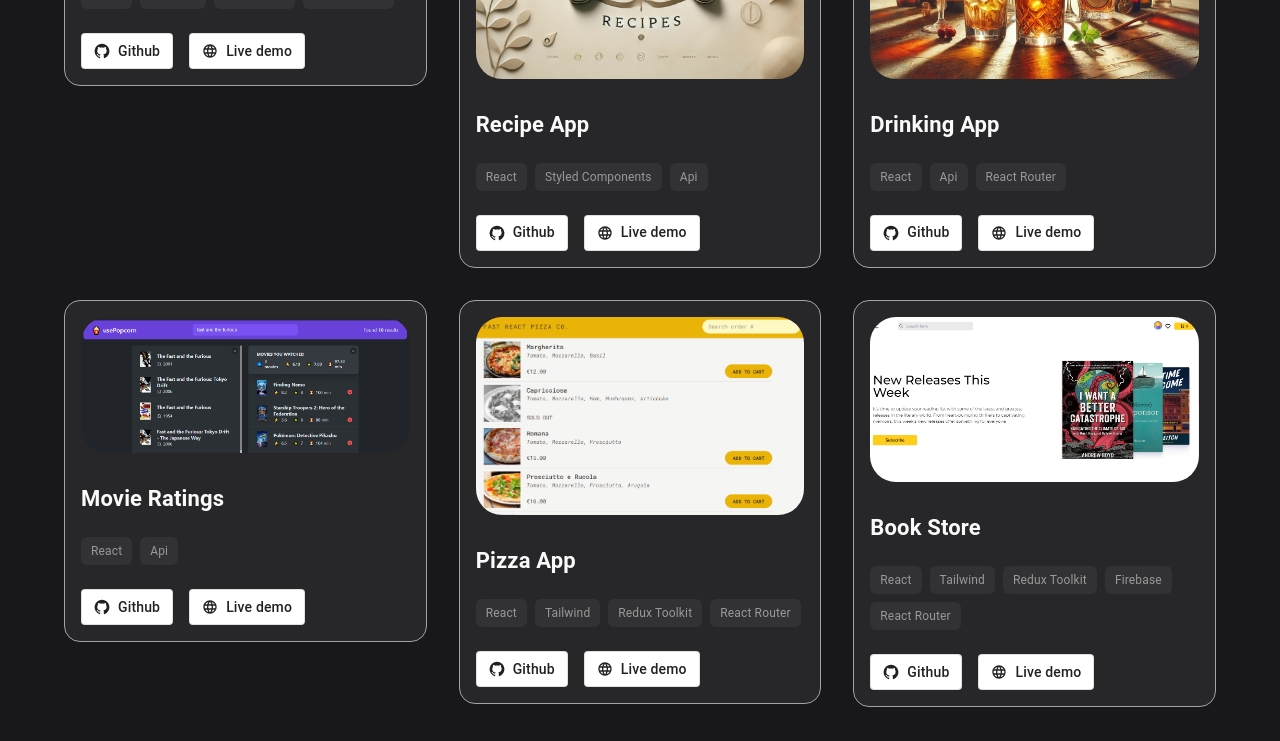
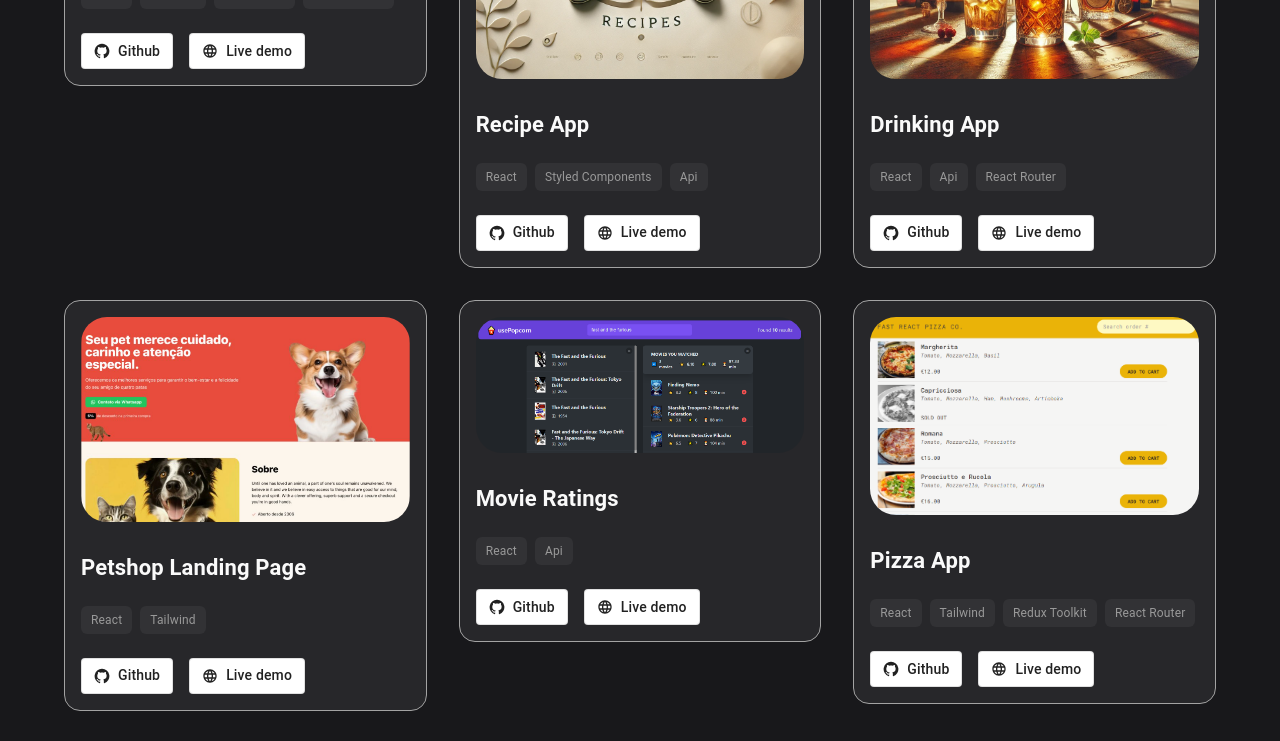
Before and after one commit to Digofbbr/my-portfolio, a React (Vite) app: page / in a window 1280 px wide. Shown: the part 1227-1968 px from the top of the page. Built offline with nearby package versions, Linux system fonts and the light colour scheme.

Commit message:
add new project and updated cv

```diff
--- a/src/pages/Home/sections/Hero/Hero.jsx
+++ b/src/pages/Home/sections/Hero/Hero.jsx
@@ -103,7 +103,7 @@ const Hero = () => {
 									justifyContent="center"
 								>
 									<StyledButton
-										onClick={() => window.open("/cv_en.pdf", "_blank")}
+										onClick={() => window.open("/Curriculum_Rodrigo_Barreto_2025.pdf", "_blank")}
 									>
 										<DownloadIcon />
 										<Typography>Download CV</Typography>
--- a/src/pages/Home/sections/Projects/Projects.jsx
+++ b/src/pages/Home/sections/Projects/Projects.jsx
@@ -12,6 +12,7 @@ import PizzaImg from "../../../../assets/images/pizzapp.png";
 import MovieImg from "../../../../assets/images/usepopcorn.png";
 import BookImg from "../../../../assets/images/bookstore.png";
 import OufiroImg from "../../../../assets/images/outfiro.png"
+import PetshopImg from "../../../../assets/images/petshop.png"
 
 const projectsInfo = [
 	{
@@ -34,6 +35,13 @@ const projectsInfo = [
 		github_code: "https://github.com/Digofbbr/Drinks-list",
 		image: DrinkImg,
 		tags: ["React", "Api", "React Router"],
+	},
+	{
+		name: "Petshop Landing Page",
+		live_url: "https://petshop-lp.vercel.app/",
+		github_code: "https://github.com/Digofbbr/petshop-lp",
+		image: PetshopImg,
+		tags: ["React", "Tailwind"],
 	},
 	{
 		name: "Movie Ratings",
@@ -151,9 +159,9 @@ const Projects = () => {
 			<Container>
 				<h2 className="section-title">My projects</h2>
 				<ProjectCardsWrapper>
-					{projectsInfo.map((project) => {
+					{projectsInfo.map((project, index) => {
 						return (
-							<div className="card-wrapper">
+							<div className="card-wrapper" key={index}>
 								<ProjectCard
 									name={project.name}
 									tags={project.tags}
```
Also changed, not shown: src/assets/images/petshop.png (added), 1 other file (tests, documents, lock files or other folders).
